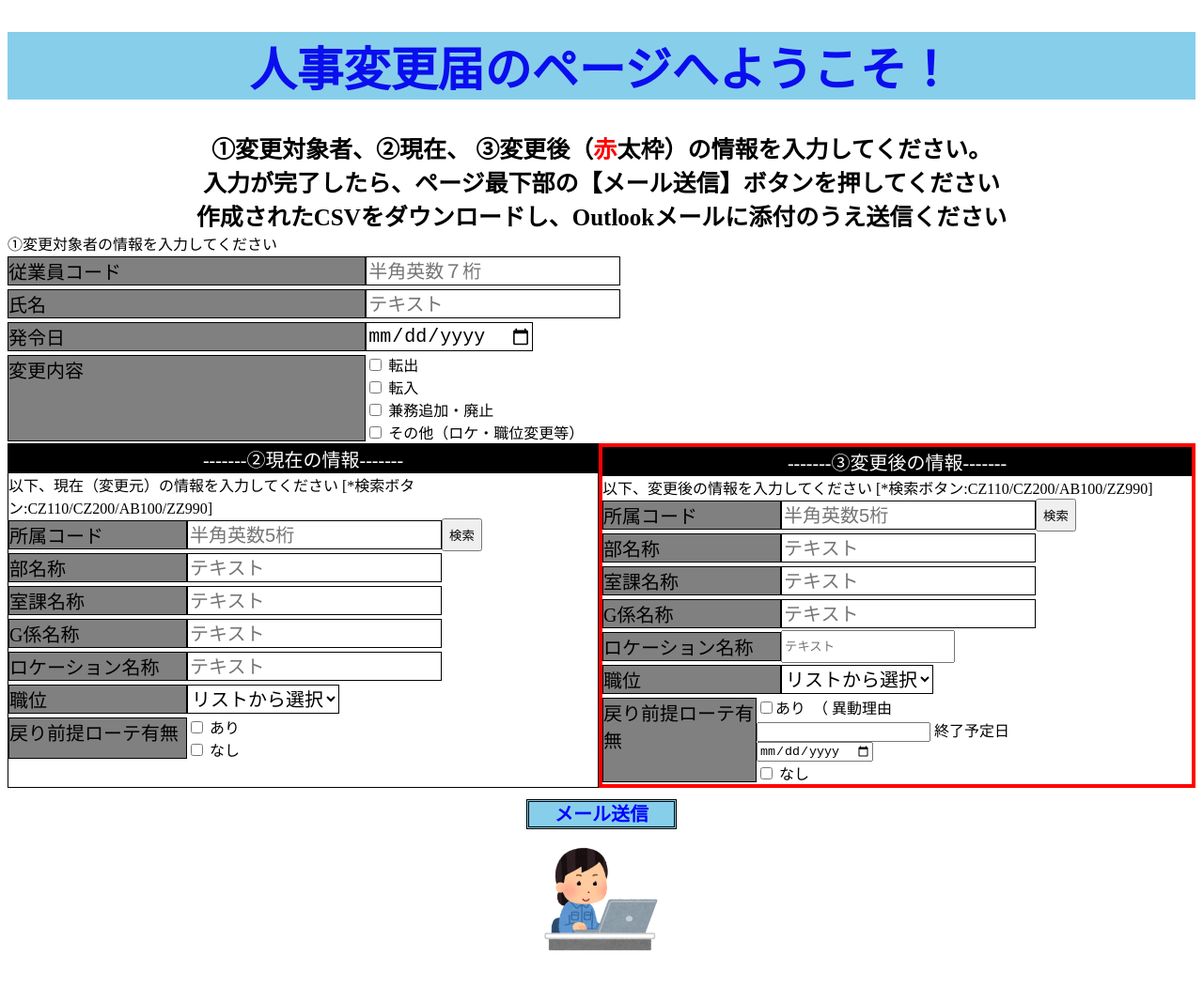
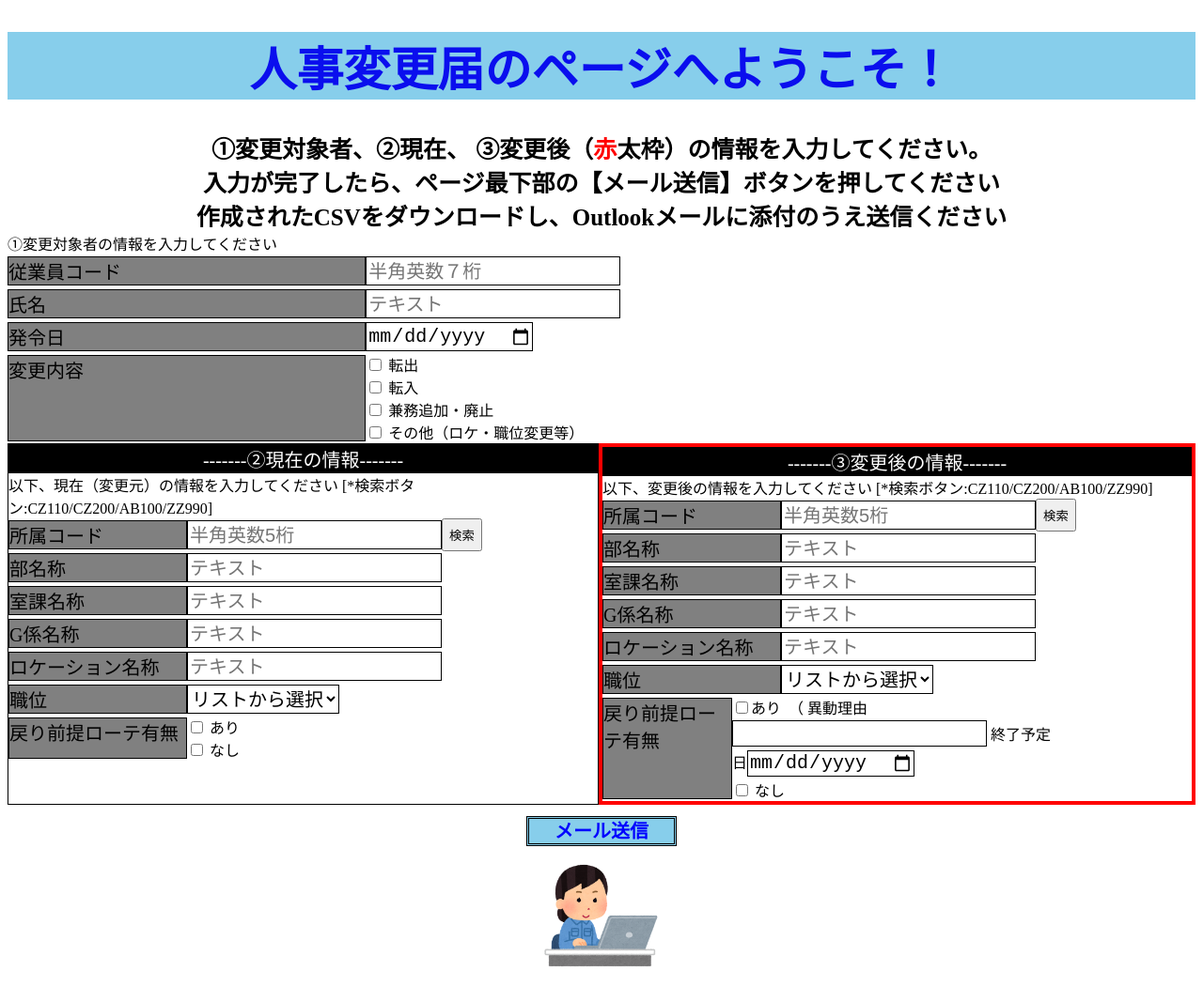
Before and after one commit to ChihiroNakajima/changeofpersonalinfo, a plain HTML site: page index.html in a window 1280 px wide. Shown: the whole page at 94% size. Drawn offline with Linux system fonts and the light colour scheme; files whose address does not match are found by name.

Commit message:
Update index.html

```diff
--- a/index.html
+++ b/index.html
@@ -169,7 +169,7 @@
 
     <div class="code">
       <div class="category">ロケーション名称 </div>
-      <input type="text" id= "changedLocName" placeholder="テキスト"/>
+      <input type="text" id= "changedLocName" class="changed" placeholder="テキスト"/>
     </div>
 
     <div class="code">
@@ -197,8 +197,8 @@
       <div>
         <div class = "modorizenntei">
           <input type="checkbox" class="changed" id="あり" name="あり"/><label for="あり">あり　（</label>
-          <label for="異動理由">異動理由<input type="text" id="異動理由" name="異動理由"/></label>
-          <label for="終了予定日">終了予定日<input type="date" placeholder="yyyy/mm/dd 例)2026/01/01"/></label>
+          <label for="異動理由">異動理由<input type="text" id="異動理由" class="changed" name="異動理由"/></label>
+          <label for="終了予定日">終了予定日<input type="date" class="changed" placeholder="yyyy/mm/dd 例)2026/01/01"/></label>
         </div>
         <div>
           <input type="checkbox" class="changed" id="なし" name="なし"/>
@@ -218,7 +218,7 @@
     メール送信
   </button>
   <div>
-    <img src="https://raw.githubusercontent.com/ChihiroNakajima/changeofpersonalinfo/main/computer_sagyouin_woman.png" class="img" class="blockc"/>
+    <img src="C:\Users\1476765\OneDrive - トヨタ自動車株式会社\デスクトップ\DIG\イラスト素材\computer_sagyouin_woman.png" class="img" class="blockc"/>
   </div>
 </div>
 
```
